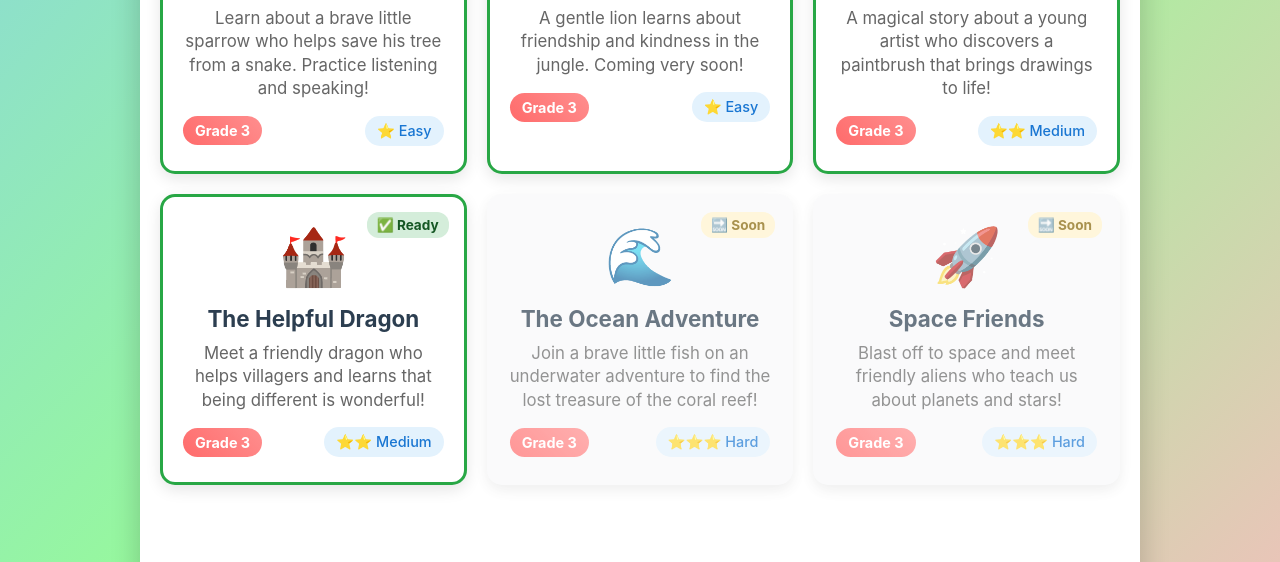
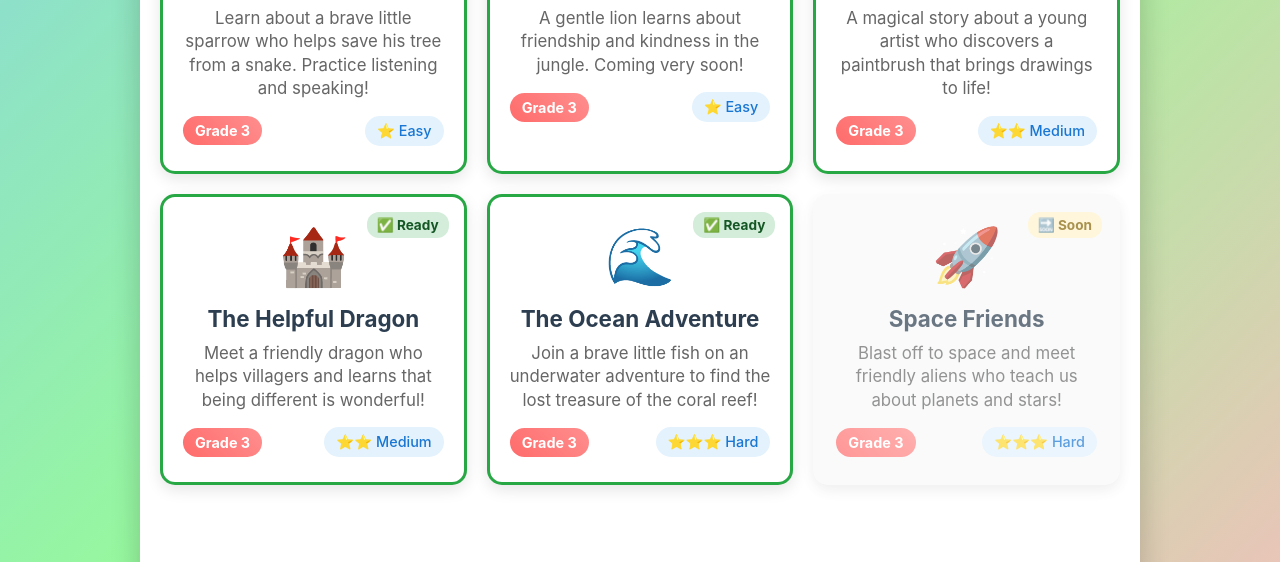
Before and after one commit to mahefooz/sayeeda, a plain HTML site: page index.html in a window 1280 px wide. Shown: the part 538-1100 px from the top of the page. Drawn offline with Linux system fonts and the light colour scheme.

Commit message:
Enabled Ocean Adventure Story

```diff
--- a/index.html
+++ b/index.html
@@ -342,8 +342,8 @@
                 </a>
 
                 <!-- Task 5: Coming Soon -->
-                <div class="task-card coming-soon">
-                    <div class="status-badge status-coming">🔜 Soon</div>
+                <a href="#" class="task-card available" onclick="openOceanAdventureStory()">
+                    <div class="status-badge status-available">✅ Ready</div>
                     <div class="task-icon">🌊</div>
                     <h3 class="task-title">The Ocean Adventure</h3>
                     <p class="task-description">
@@ -353,7 +353,7 @@
                         <span class="grade-badge">Grade 3</span>
                         <span class="difficulty">⭐⭐⭐ Hard</span>
                     </div>
-                </div>
+                </a>
 
                 <!-- Task 6: Coming Soon -->
                 <div class="task-card coming-soon">
@@ -431,6 +431,14 @@
             console.log('Opening The Helpful Dragon story...');
         }
 
+        function openOceanAdventureStory() {
+            // In a real implementation, this would navigate to the sparrow story page
+            window.location.href = 'ocean-story.html';
+
+            // For demo purposes, just highlight the card
+            console.log('Opening The Ocean Adventure story...');
+        }
+
         // Add click animations
         document.querySelectorAll('.task-card.available').forEach(card => {
             card.addEventListener('click', function(e) {
```
